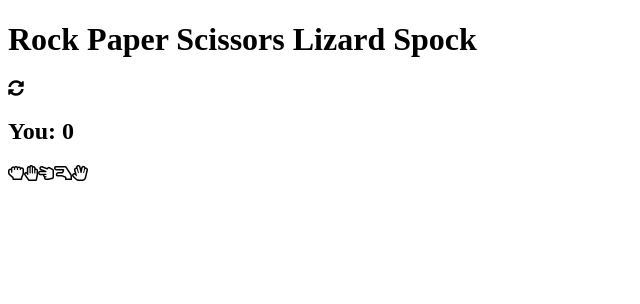
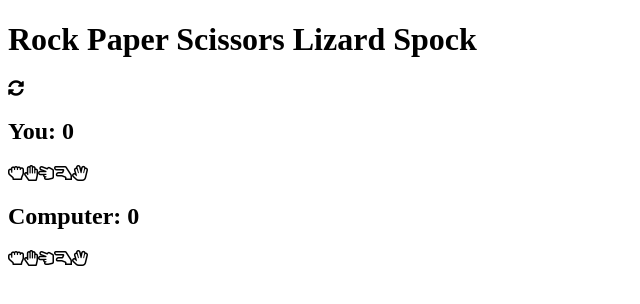
Before and after one commit to Shcoobz/advancedJS_spock-rock-game, a React (Vite) app: page / in a window 1280 px wide. Shown: the top 304 px of the page, without its empty margins (0-640 px from the left). Built offline with nearby package versions, Linux system fonts and the light colour scheme; the HTML template or start-up script is replaced by a standard one.

Commit message:
created computer container

```diff
--- a/src/App.jsx
+++ b/src/App.jsx
@@ -2,6 +2,7 @@ import { useState } from 'react';
 
 import Header from './components/Header';
 import PlayerContainer from './components/PlayerContainer';
+import ComputerContainer from './components/ComputerContainer';
 
 import { startConfetti, stopConfetti, removeConfetti } from './confetti';
 import { rules, choices, computerRandomChoice, displayRule } from './game';
@@ -58,6 +59,7 @@ function App() {
     <div className='game-container'>
       <Header resetAll={resetAll} />
       <PlayerContainer score={scores.player} choice={playerChoice} onSelect={select} />
+      <ComputerContainer score={scores.computer} choice={computerChoice} />
     </div>
   );
 }
--- /dev/null
+++ b/src/components/ComputerContainer.jsx
@@ -0,0 +1,20 @@
+function ComputerContainer({ score, choice }) {
+  return (
+    <div className='computer-container' id='computer'>
+      <h2>
+        <span className='player-computer'>Computer: </span>
+        <span id='computerScore'>{score}</span>
+        <span className='choice' id='computerChoice'>
+          {choice}
+        </span>
+      </h2>
+      <i className='far fa-hand-rock' title='Rock' id='computerRock'></i>
+      <i className='far fa-hand-paper' title='Paper' id='computerPaper'></i>
+      <i className='far fa-hand-scissors' title='Scissors' id='computerScissors'></i>
+      <i className='far fa-hand-lizard' title='Lizard' id='computerLizard'></i>
+      <i className='far fa-hand-spock' title='Spock' id='computerSpock'></i>
+    </div>
+  );
+}
+
+export default ComputerContainer;
```
